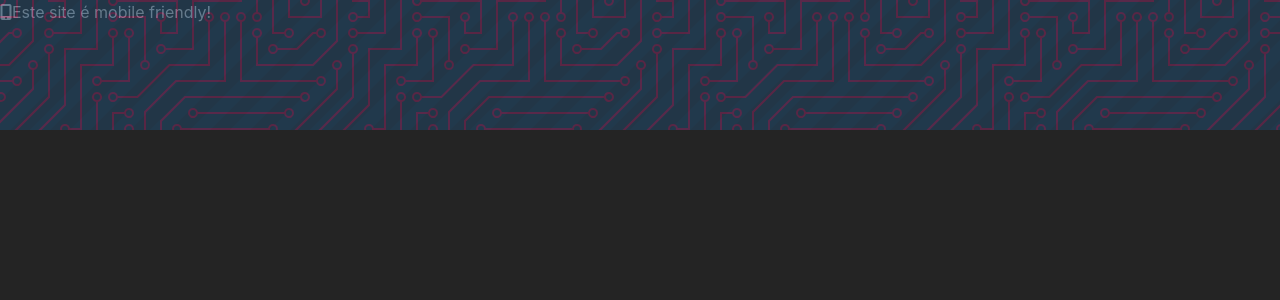
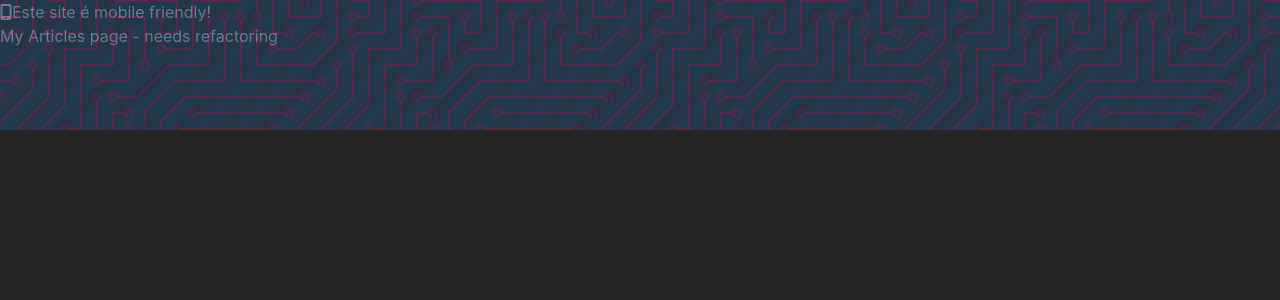
Before and after one commit to lucasdpassos/personal-website, a React (Vite) app: page /articles in a window 1280 px wide. Shown: the top 300 px of the page. Built offline with nearby package versions, Linux system fonts and the light colour scheme.

Commit message:
added all routes

```diff
--- a/src/App.jsx
+++ b/src/App.jsx
@@ -2,9 +2,11 @@ import { BrowserRouter as Router, Routes, Route } from 'react-router-dom';
 import { FontAwesomeIcon } from '@fortawesome/react-fontawesome';
 import Home from './pages/Home';
 import Works from './pages/Works';
+import Resume from './pages/Resume';
 import PatternedBanner from './components/PatternedBanner';
 import SideBanner from './components/SideBanner';
 import './App.css'
+import Articles from './pages/Articles';
 
 
 function App() {
@@ -26,6 +28,8 @@ function App() {
         <Routes>
           <Route exact path="/" element={<Home />} />
           <Route exact path="/exp" element={<Works />} />
+          <Route exact path="/resume" element={<Resume />} />
+          <Route exact path="/articles" element={<Articles />} />
         </Routes>
 
     </Router>
--- a/src/pages/Articles.jsx
+++ b/src/pages/Articles.jsx
@@ -0,0 +1,11 @@
+import { Link } from 'react-router-dom';
+
+function Articles() {
+  return (
+    <div className="flex flex-col items-center justify-center min-h-screen bg-primary text-white p-4 space-y-8">
+        <p>My Articles page - needs refactoring</p>
+    </div>
+  );
+}
+
+export default Articles;
--- a/src/pages/Resume.jsx
+++ b/src/pages/Resume.jsx
@@ -0,0 +1,11 @@
+import { Link } from 'react-router-dom';
+
+function Resume() {
+  return (
+    <div className="flex flex-col items-center justify-center min-h-screen bg-primary text-white p-4 space-y-8">
+        <p>My Resume Download page</p>
+    </div>
+  );
+}
+
+export default Resume;
```
